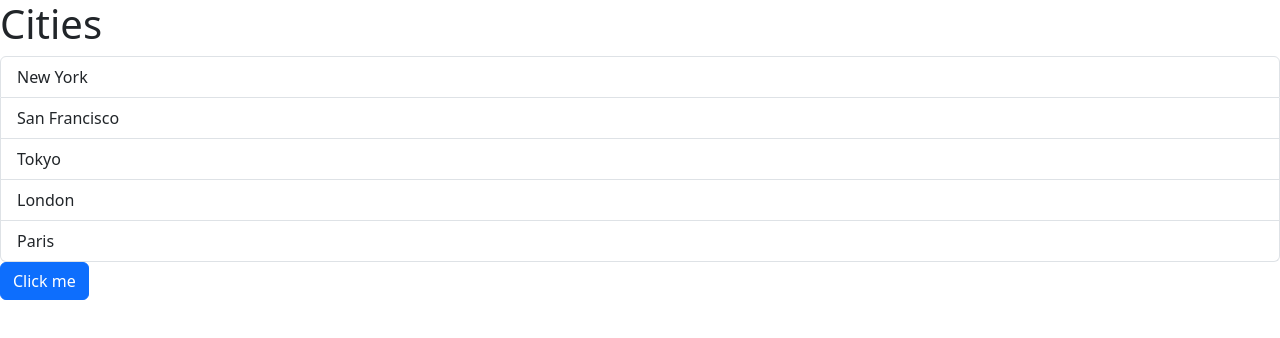
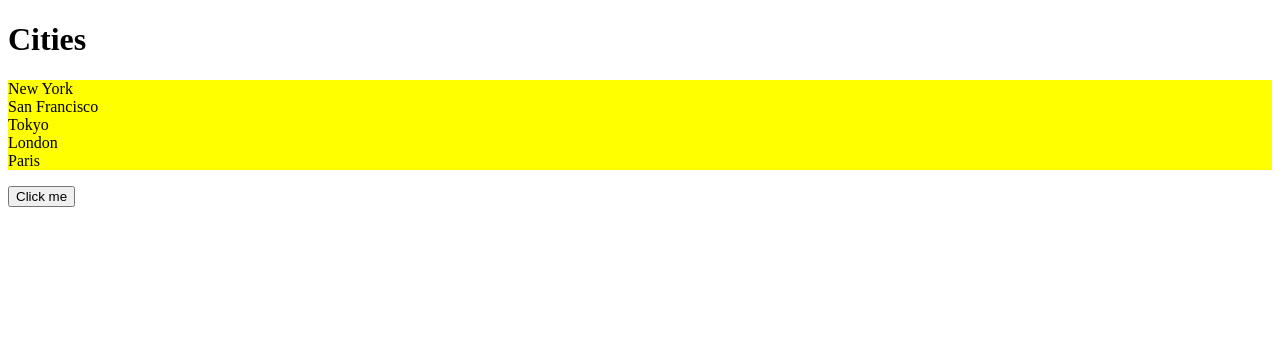
Before and after one commit to zeeshantariq08/game-app, a React (Vite) app in the folder react-app/: page / in a window 1280 px wide. Shown: the top 338 px of the page. Built offline with nearby package versions, Linux system fonts and the light colour scheme.

Commit message:
Styling components , i have styled the component using modular technique

```diff
--- /dev/null
+++ b/react-app/src/components/ListGroup.module.css
@@ -0,0 +1,8 @@
+.listGroup {
+    list-style: none;
+    padding: 0;
+}
+
+.container {
+    background: yellow;
+}
--- a/react-app/src/components/ListGroup.tsx
+++ b/react-app/src/components/ListGroup.tsx
@@ -1,4 +1,5 @@
 import {useState} from "react";
+import styles from "./ListGroup.module.css";
 
 
 interface Props {
@@ -18,7 +19,7 @@
             {
                 items.length == 0 && <p>No items found</p>
             }
-            <ul className="list-group">
+            <ul className={[styles.listGroup, styles.container].join(" ")}>
                 {items.map((item, index) => (
                     <li onClick={() => {
                         setSelectedIndex(index);
--- a/react-app/src/main.tsx
+++ b/react-app/src/main.tsx
@@ -1,7 +1,7 @@
 import React from 'react'
 import ReactDOM from 'react-dom/client'
 import App from './App'
-import 'bootstrap/dist/css/bootstrap.min.css'
+// import 'bootstrap/dist/css/bootstrap.min.css'
 
 ReactDOM.createRoot(document.getElementById('root') as HTMLElement).render(
     <React.StrictMode>
```
